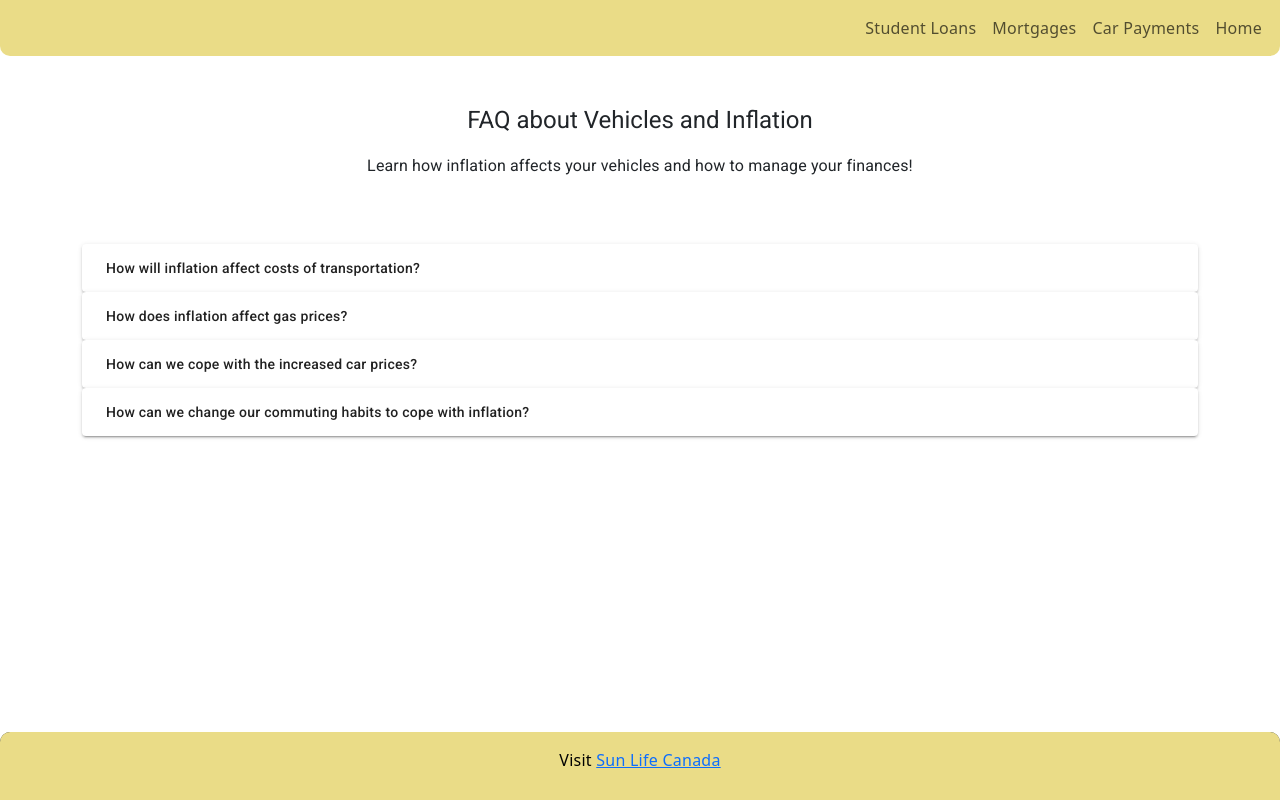
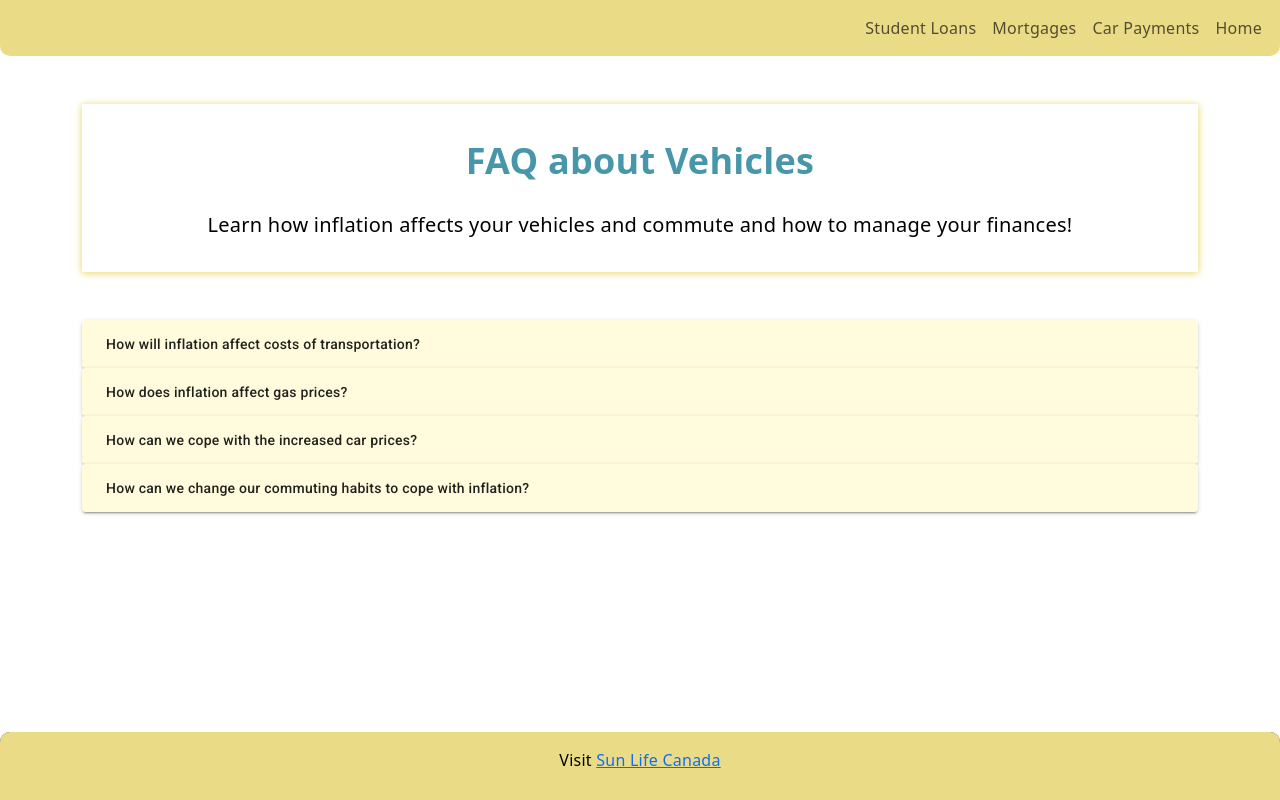
Before and after one commit to amczuboka/Hack-a-Bunch, an Angular app in the folder hack-a-bunch/: page /car-payments in a window 1280 px wide. Built offline with nearby package versions, Linux system fonts and the light colour scheme.

Commit message:
Style title

```diff
--- a/hack-a-bunch/src/app/pages/car-payments/car-payments.component.html
+++ b/hack-a-bunch/src/app/pages/car-payments/car-payments.component.html
@@ -1,18 +1,17 @@
-<div>
-    <div class="container h-100 py-5">
-        <h1 class="text-center">FAQ about Vehicles and Inflation</h1>
-        <h3 class="text-center">Learn how inflation affects your vehicles and how to manage your finances!</h3>
-        <br><br>
+<div class="container h-100 py-5">
 
-        <!--rgb(234,220,135)-->
-
-         <!-- Call to Action-->
-         <!--<div style="background-color: rgb(234,220,135)" class="card text-black my-5 py-4 text-center">
-            <br>
-            <h3 class="text-center">Learn how inflation affects your mortgage and how to manage your finances!</h3>
-        </div>-->
+  <div class="action-container">
+    <div class="title">
+        <p class="title-part" style="color: #4796a9">FAQ about Vehicles</p>
+    </div>
+      <p class="slogan">
+        Learn how inflation affects your vehicles and commute and how to manage your finances!
+      </p>
+  </div>
+  <br><br>
 
     <!--Angular Expansion Panels-->
+
     <!--How will inflation affect car rentals or loans?-->
     <mat-accordion>
         <mat-expansion-panel hideToggle>
@@ -117,5 +116,4 @@
 
         </mat-expansion-panel>
     </mat-accordion>
-    </div>
 </div>
--- a/hack-a-bunch/src/app/pages/car-payments/car-payments.component.scss
+++ b/hack-a-bunch/src/app/pages/car-payments/car-payments.component.scss
@@ -0,0 +1,54 @@
+mat-expansion-panel-header{
+    background-color: rgb(255, 251, 220);
+}
+
+
+.content {
+    display: flex;
+    flex-direction: column;
+    height: 100%;
+    align-items: center;
+  }
+
+  .action-container {
+  min-height: fit-content;
+  text-align: center;
+  display: flex;
+  flex-direction: column;
+  justify-content: center;
+  align-items: center;
+  width: 100%;
+  padding: 20px;
+  padding-right: 20px;
+
+  box-shadow: 0 1px 8px rgb(234, 220, 135), 0 1px 6px rgb(248, 240, 183);
+}
+
+.title {
+  display: flex;
+  flex-direction: row;
+  justify-content: center;
+}
+
+/* Style for the title */
+.title-part {
+  color: #000000;
+  font-size: 36px;
+  font-weight: bold;
+  margin-top: 10px;
+}
+
+/* Style for the slogan */
+.slogan {
+  color: #000000;
+  font-size: 20px;
+  margin-top: 10px;
+}
+
+.topics {
+  height: 100%;
+  display: flex;
+//   justify-content: center;
+//   align-items: center;
+  margin-top: 10px;
+}
```
